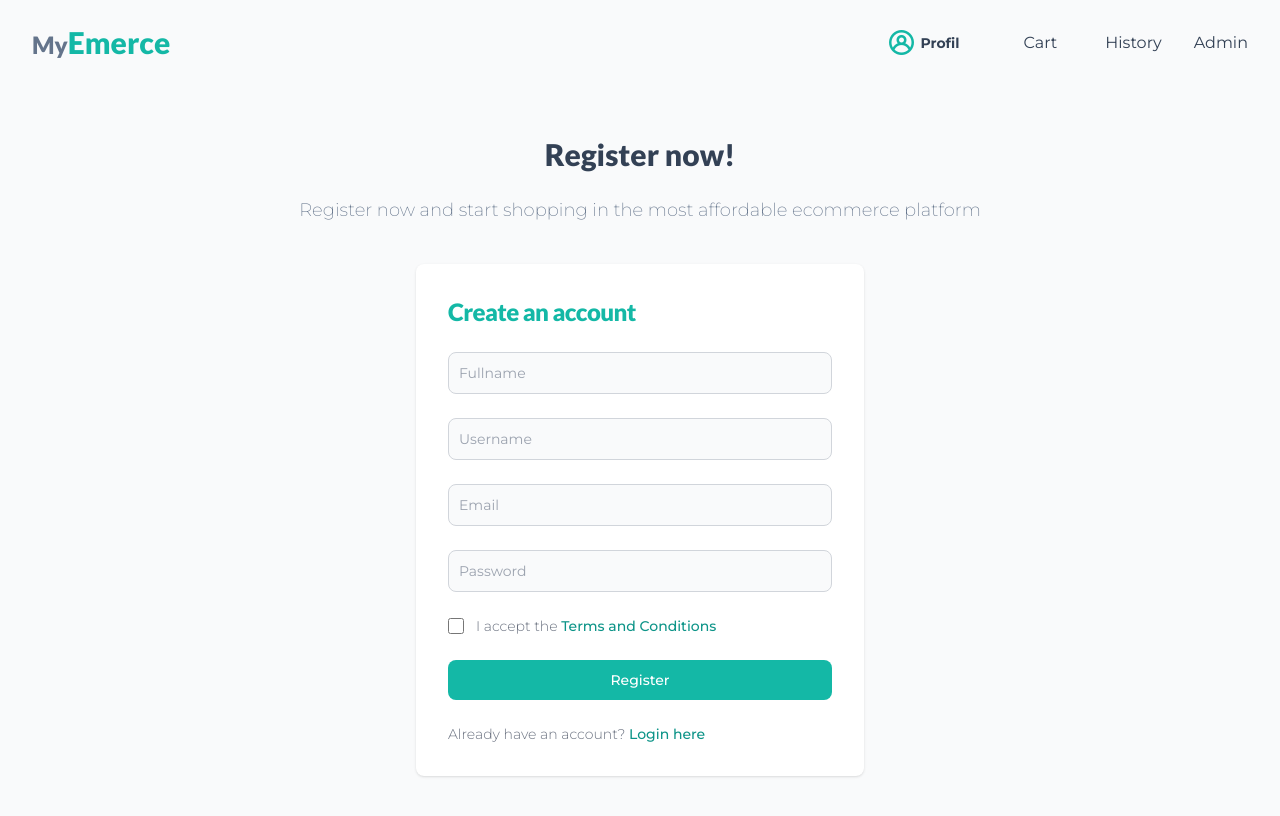
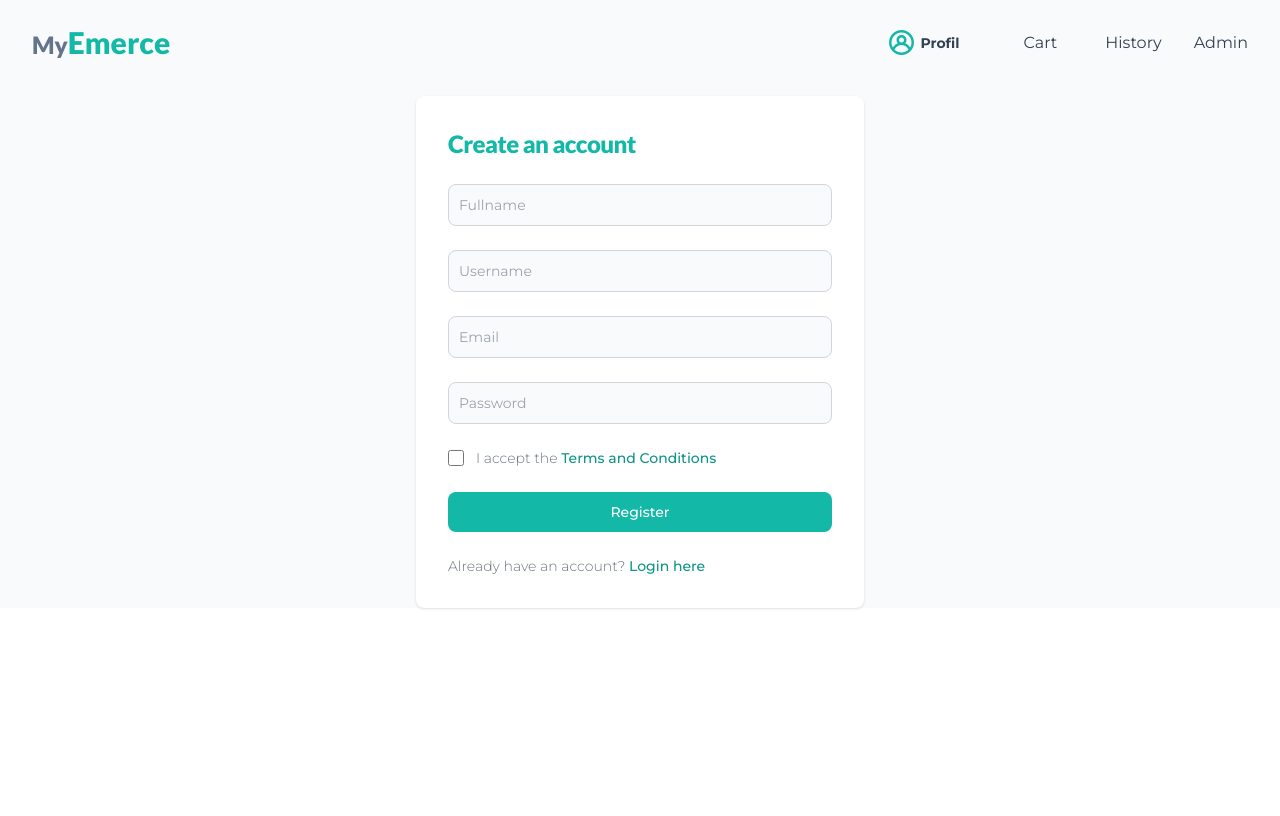
Before and after one commit to VirgiawanLR/ecommerce-FE, a React (Create React App) app: page /register in a window 1280 px wide. Shown: the top 816 px of the page. Built offline with nearby package versions, Linux system fonts and the light colour scheme; data requests are answered from the project's data file.

Commit message:
modify: login-page and register form

```diff
--- a/src/pages/auth/LoginForm.jsx
+++ b/src/pages/auth/LoginForm.jsx
@@ -1,9 +1,13 @@
+import { Field, Form, Formik } from "formik";
 import React from "react";
 import { useNavigate } from "react-router-dom";
 
 function LoginForm() {
   const navigate = useNavigate();
-
+  const onSubmit = (values, action) => {
+    console.log("values", values);
+    console.log("action", action);
+  };
   return (
     <section class="dark:bg-gray-900 pt-20 px-4 lg:pt-32 secondary-font">
       <div class="flex flex-col lg:flex-row items-center gap-8 justify-center px-6 pt-8 mx-auto lg:py-0 relative">
@@ -24,7 +28,16 @@ function LoginForm() {
             <h1 class="text-xl font-extrabold leading-tight text-dark md:text-2xl dark:text-white main-font tracking-normal">
               Sign in to your account
             </h1>
-            <form class="space-y-4 md:space-y-6" action="#">
+            <Formik
+              initialValues={{
+                email: "",
+                password: "",
+              }}
+              onSubmit={onSubmit}
+            >
+              {(props) => {
+                return (
+                  <Form class="space-y-4 md:space-y-6">
                     <div>
                       <label
                         for="email"
@@ -32,7 +45,7 @@ function LoginForm() {
                       >
                         Your email
                       </label>
-                <input
+                      <Field
                         type="email"
                         name="email"
                         id="email"
@@ -48,7 +61,7 @@ function LoginForm() {
                       >
                         Password
                       </label>
-                <input
+                      <Field
                         type="password"
                         name="password"
                         id="password"
@@ -99,7 +112,10 @@ function LoginForm() {
                         Sign up
                       </button>
                     </p>
-            </form>
+                  </Form>
+                );
+              }}
+            </Formik>
           </div>
         </div>
       </div>
--- a/src/pages/auth/Register.jsx
+++ b/src/pages/auth/Register.jsx
@@ -43,18 +43,11 @@ function Register() {
   };
 
   return (
-    <section className="bg-gray-50 dark:bg-gray-900 py-16 px-8 secondary-font">
+    <section className="bg-gray-50 dark:bg-gray-900 pt-16 px-8 secondary-font">
       <div
         className="flex flex-col items-center text-center justify-center px-6
-      py-8 mx-auto"
+      pt-8 mx-auto"
       >
-        <h1 className="mt-10 mb-6 main-font text-3xl font-extrabold text-dark">
-          Register now!
-        </h1>
-        <h3 className=" font-extralight mb-10 text-lg text-secondary">
-          Register now and start shopping in the most affordable ecommerce
-          platform
-        </h3>
         <div
           className="w-full bg-white rounded-lg shadow dark:border
         md:mt-0 sm:max-w-md xl:p-0 dark:bg-gray-800 dark:border-gray-700 text-left"
```
Lines whose indentation alone changed are shown as unchanged.
